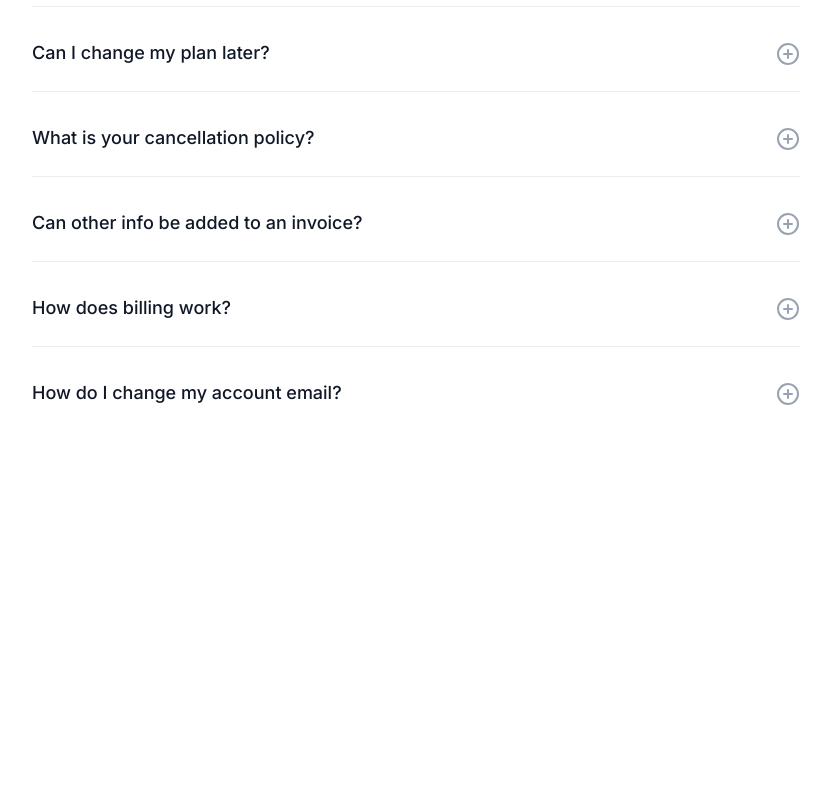
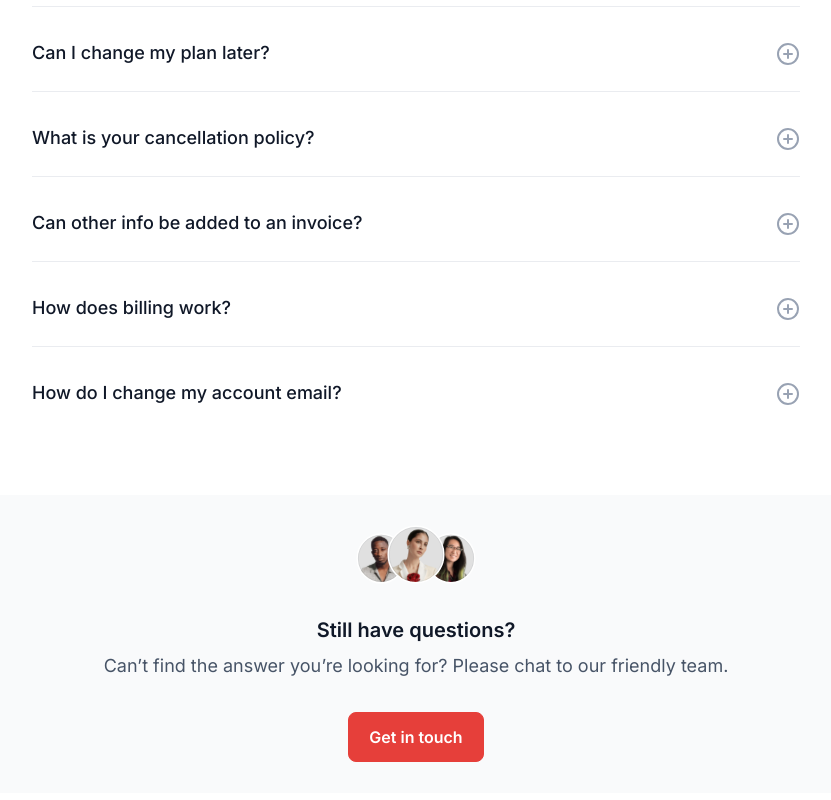
Before and after one commit to manishguhe301/analytics-web-app, a Next.js app: page / in a window 1280 px wide. Shown: the part 3242-4042 px from the top of the page, without its empty margins (224-1055 px from the left). Before the commit the page ends 3737 px from the top, so only its background shows below. Built offline with nearby package versions, Linux system fonts and the light colour scheme.

Commit message:
feat: Still have question section

```diff
--- a/app/page.tsx
+++ b/app/page.tsx
@@ -3,6 +3,7 @@ import Feedback from '@/components/Feedback';
 import FrequentlyAsked from '@/components/FrequentlyAsked';
 import Header from '@/components/Header';
 import HeroSection from '@/components/HeroSection';
+import StillHaveQuestions from '@/components/StillHaveQuestions';
 
 export default function Home() {
   return (
@@ -12,6 +13,7 @@ export default function Home() {
       <Features />
       <Feedback />
       <FrequentlyAsked />
+      <StillHaveQuestions />
     </div>
   );
 }
--- /dev/null
+++ b/components/StillHaveQuestions.tsx
@@ -0,0 +1,32 @@
+import Image from 'next/image';
+import React from 'react';
+
+const StillHaveQuestions = () => {
+  return (
+    <div className='flex flex-col justify-center items-center mb-24 max-sm:mb-16'>
+      <div className='w-[80%] flex flex-col items-center justify-center h-[298px] bg-[#F9FAFB] gap-8 max-md:w-[90%] max-sm:w-full'>
+        <Image
+          src='/assets/avatargroup.svg'
+          alt='avatar'
+          width={120}
+          height={56}
+        />
+        <div className='flex flex-col items-center gap-2'>
+          <p className='font-semibold text-xl text-center text-[#101828] leading-7'>
+            Still have questions?
+          </p>
+          <p className='font-normal text-[#475467] text-lg leading-7 text-center max-sm:px-12 max-sm:text-base'>
+            Can’t find the answer you’re looking for? Please chat to our
+            friendly team.
+          </p>
+        </div>
+        <button className='bg-[#E63F3A] px-5 py-3 rounded-lg border border-[#E63F3A] text-white font-semibold leading-6 text-base hover:bg-[#6941c6] hover:border-[#6941c6] transition ease-in-out duration-300 '>
+          Get in touch
+        </button>
+      </div>
+      <hr className='my-24 border-[#EAECF0] max-sm:w-[90%] max-sm:my-16 w-[80%]' />
+    </div>
+  );
+};
+
+export default StillHaveQuestions;
```
Also changed, not shown: public/assets/avatargroup.svg (added).
